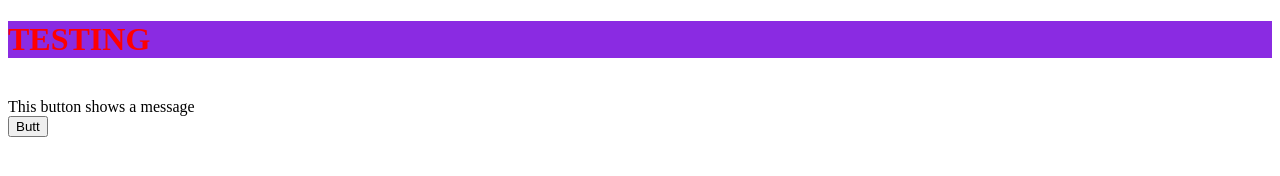
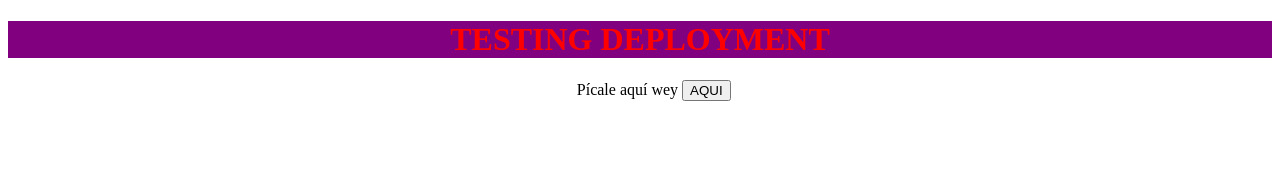
Before and after one commit to NuclearZero/testpage.github.io, a plain HTML site: page index.html in a window 1280 px wide. Drawn offline with Linux system fonts and the light colour scheme.

Commit message:
UI Entered  Please enter the commit message for your changes. Lines starting

```diff
--- a/index.html
+++ b/index.html
@@ -9,10 +9,11 @@
     </head>
 
     <body>
-        <h1>TESTING</h1>
-        <br/>
-        <label> This button shows a message</label>
-        <br/>
-        <button id='do'>Butt</button>
+        <div class="center">
+            <h1 class="center">TESTING DEPLOYMENT</h1>
+            <label class="center"> Pícale aquí wey</label>
+            <button type="button" id='do' class="center">AQUI</button>
+
+        </div>
     </body>
 </html>
--- a/script.js
+++ b/script.js
@@ -1,8 +1,8 @@
-let counter = 0;
+let counter = "o";
 
 function messageToConsole(){
-    alert("Llamada " + counter);
-    counter++;
+    alert("Put" + counter + "!");
+    counter += "o";
 }
 
 document.addEventListener('DOMContentLoaded', () => {
--- a/style.css
+++ b/style.css
@@ -1,4 +1,9 @@
-h1 {
-    background-color: blueviolet;
+h1.center {
+    background-color: purple;
     color: red;
+    text-align: center;
 }
+
+label {
+    margin-left: 45%;
+}
```
